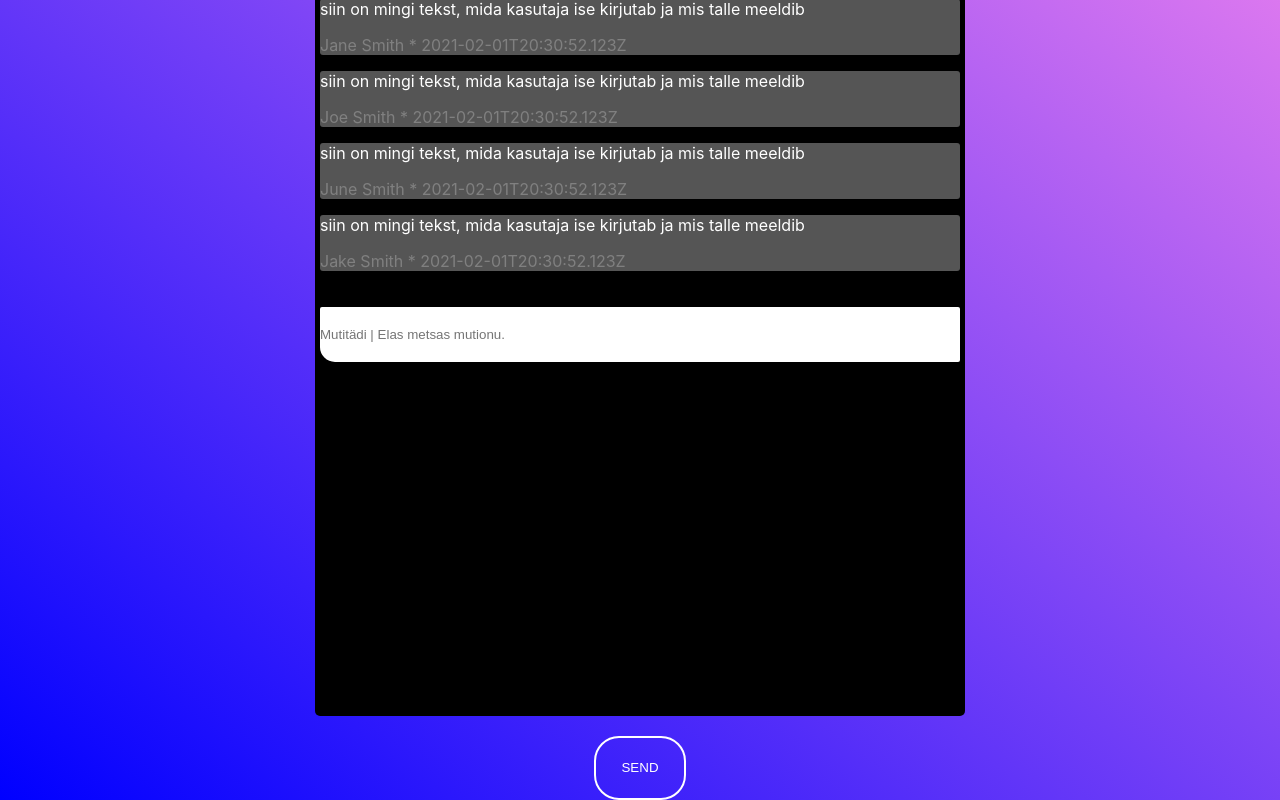
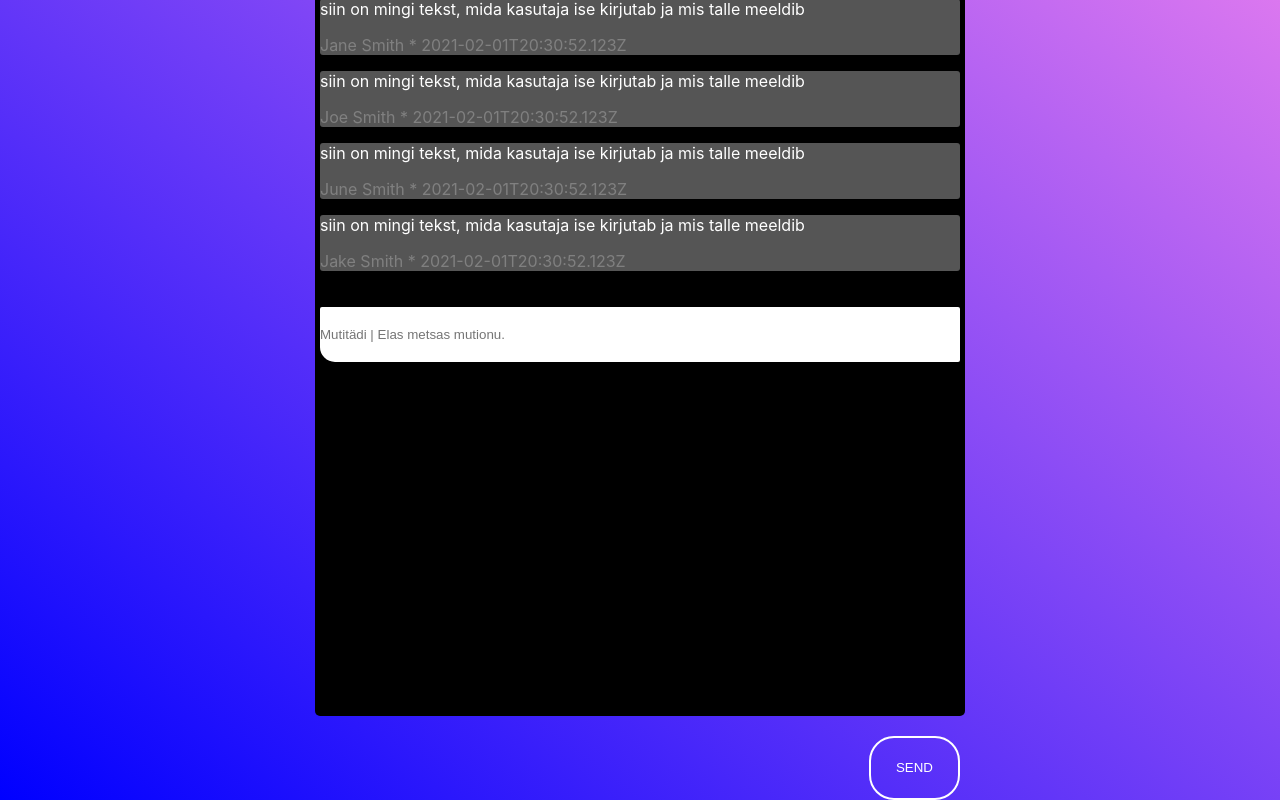
Before and after one commit to maarikal/voco-chat-client, a React (Create React App) app: page / in a window 1280 px wide. Shown: the part 176-976 px from the top of the page. Built offline with nearby package versions, Linux system fonts and the light colour scheme.

Commit message:
Moved Send-Button to left.

```diff
--- a/src/App.css
+++ b/src/App.css
@@ -40,10 +40,11 @@
 }
 
 .btn-container {
-    justify-content: center;
+    justify-content: right;
     height: 8vh;
     display: flex;
     margin: auto;
+    width: 50%;
 
 }
 
@@ -53,7 +54,7 @@
     border: 2px solid white;
     cursor: pointer;
     border-radius: 25px;
-    padding: 15px 25px;
+    padding: 5px 25px;
 
 }
 
```
